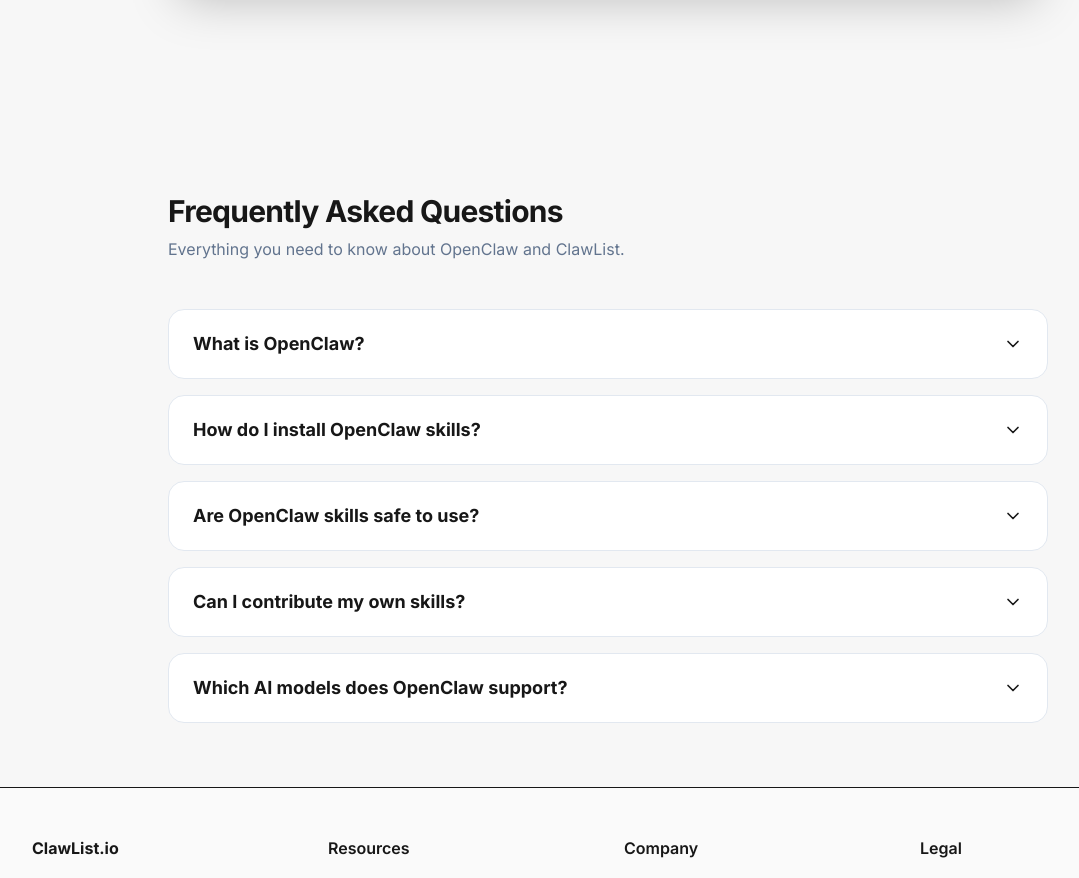
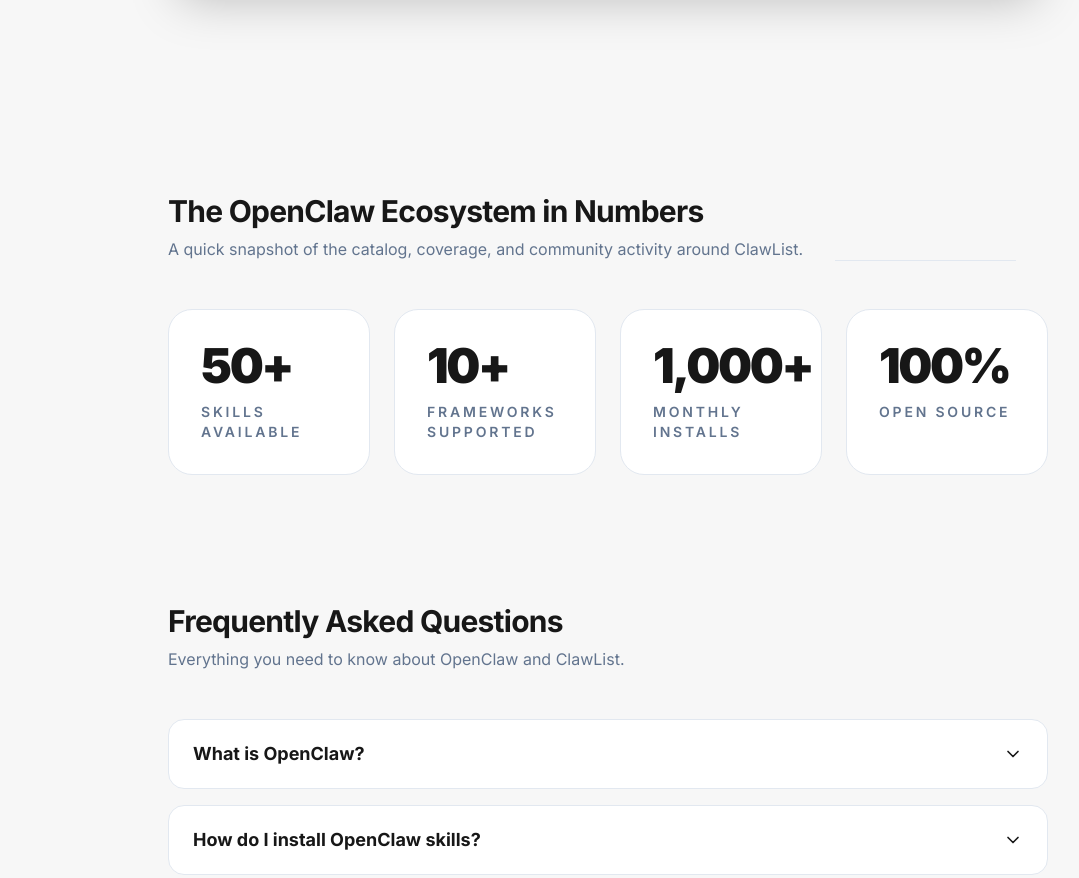
Before and after one commit to Tony11081/clawlist-io, a Next.js app: page / in a window 1280 px wide. Shown: the part 2540-3418 px from the top of the page, without its empty margins (32-1111 px from the left). Built offline with nearby package versions, Linux system fonts and the light colour scheme; no server answers; the database is empty.

Commit message:
geo: add llms.txt, AI crawler rules, homepage stats, and structured data schemas

```diff
--- a/app/layout.tsx
+++ b/app/layout.tsx
@@ -58,6 +58,33 @@
       'query-input': 'required name=search_term_string',
     },
   }
+  const featuredSkillsJsonLd = {
+    '@context': 'https://schema.org',
+    '@type': 'ItemList',
+    name: 'Featured OpenClaw Skills',
+    description: 'Top-rated skills for OpenClaw AI agent framework',
+    numberOfItems: 3,
+    itemListElement: [
+      {
+        '@type': 'ListItem',
+        position: 1,
+        url: 'https://clawlist.io/skills/image-gen',
+        name: 'Image Generator',
+      },
+      {
+        '@type': 'ListItem',
+        position: 2,
+        url: 'https://clawlist.io/skills/data-scraper',
+        name: 'Data Scraper',
+      },
+      {
+        '@type': 'ListItem',
+        position: 3,
+        url: 'https://clawlist.io/skills/github-issues',
+        name: 'GitHub Issues',
+      },
+    ],
+  }
 
   return (
     <html lang="en">
@@ -76,6 +103,10 @@
           type="application/ld+json"
           dangerouslySetInnerHTML={{ __html: JSON.stringify(jsonLd) }}
         />
+        <script
+          type="application/ld+json"
+          dangerouslySetInnerHTML={{ __html: JSON.stringify(featuredSkillsJsonLd) }}
+        />
         <link rel="preconnect" href="https://fonts.googleapis.com" />
         <link rel="preconnect" href="https://fonts.gstatic.com" crossOrigin="anonymous" />
         <link rel="alternate" type="application/rss+xml" title="ClawList Blog RSS Feed" href="/rss.xml" />
--- a/app/page.tsx
+++ b/app/page.tsx
@@ -49,6 +49,25 @@
   },
 ]
 
+const ecosystemStats = [
+  {
+    value: '50+',
+    label: 'Skills Available',
+  },
+  {
+    value: '10+',
+    label: 'Frameworks Supported',
+  },
+  {
+    value: '1,000+',
+    label: 'Monthly Installs',
+  },
+  {
+    value: '100%',
+    label: 'Open Source',
+  },
+]
+
 export default async function Home() {
   const featuredSkills = await getFeaturedSkills(3)
   const faqItems = [
@@ -87,6 +106,29 @@
             logo: 'https://clawlist.io/logo.png',
             description: 'The Skills Marketplace for AI Agents',
             sameAs: ['https://github.com/Tony11081/clawlist-images'],
+          }),
+        }}
+      />
+      <script
+        type="application/ld+json"
+        dangerouslySetInnerHTML={{
+          __html: JSON.stringify({
+            '@context': 'https://schema.org',
+            '@type': 'BreadcrumbList',
+            itemListElement: [
+              {
+                '@type': 'ListItem',
+                position: 1,
+                name: 'Home',
+                item: 'https://clawlist.io',
+              },
+              {
+                '@type': 'ListItem',
+                position: 2,
+                name: 'Skills',
+                item: 'https://clawlist.io/skills',
+              },
+            ],
           }),
         }}
       />
@@ -226,6 +268,32 @@
         </div>
       </section>
 
+      {/* Ecosystem Stats */}
+      <section className="w-full max-w-[1200px] mx-auto py-16 px-8 lg:px-40">
+        <div className="flex items-end justify-between mb-12">
+          <div>
+            <h2 className="text-3xl font-bold tracking-tight mb-2">The OpenClaw Ecosystem in Numbers</h2>
+            <p className="text-slate-500 dark:text-slate-400">A quick snapshot of the catalog, coverage, and community activity around ClawList.</p>
+          </div>
+          <div className="h-[1px] flex-1 mx-8 bg-slate-200 dark:bg-[#262626] hidden lg:block"></div>
+        </div>
+        <div className="grid grid-cols-1 sm:grid-cols-2 xl:grid-cols-4 gap-6">
+          {ecosystemStats.map((item) => (
+            <div
+              key={item.label}
+              className="p-8 bg-white dark:bg-[#262626]/40 border border-slate-200 dark:border-[#262626] rounded-3xl"
+            >
+              <p className="text-4xl lg:text-5xl font-black tracking-tighter mb-3">
+                {item.value}
+              </p>
+              <p className="text-sm font-semibold uppercase tracking-[0.2em] text-slate-500 dark:text-slate-400">
+                {item.label}
+              </p>
+            </div>
+          ))}
+        </div>
+      </section>
+
       {/* FAQ Section */}
       <FAQ
         items={faqItems}
--- a/app/robots.ts
+++ /dev/null
@@ -1,12 +0,0 @@
-export default function robots() {
-  return {
-    rules: [
-      {
-        userAgent: '*',
-        allow: '/',
-        disallow: ['/api/', '/test-db/'],
-      },
-    ],
-    sitemap: 'https://clawlist.io/sitemap.xml',
-  }
-}
```
Also changed, not shown: public/llms.txt (added), public/robots.txt (added).
